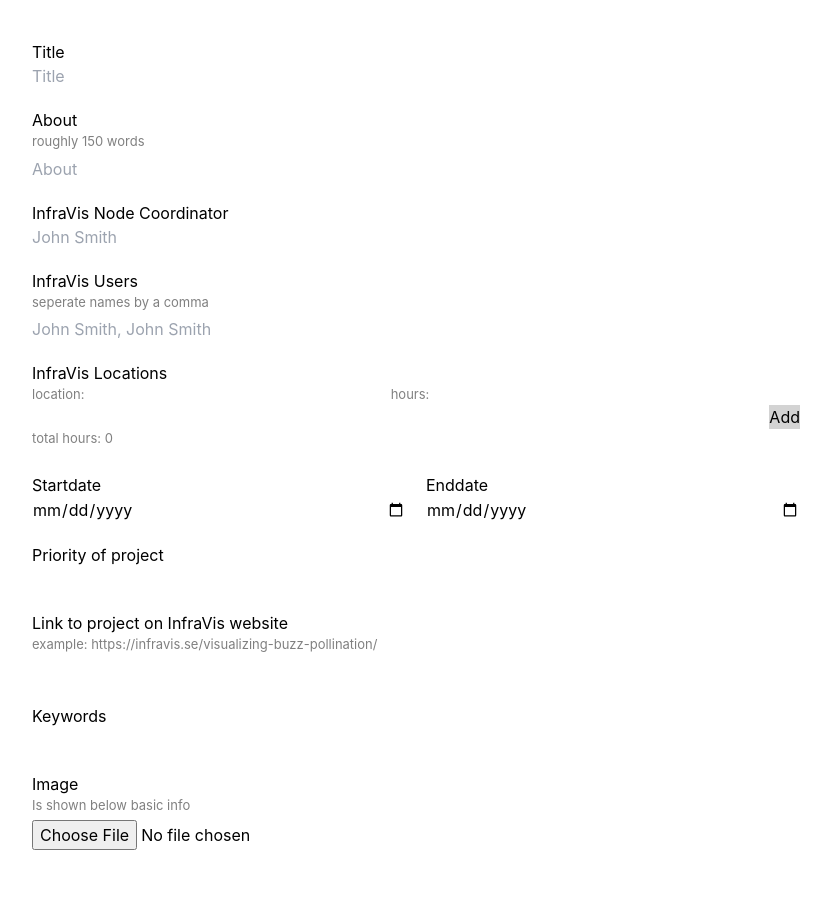
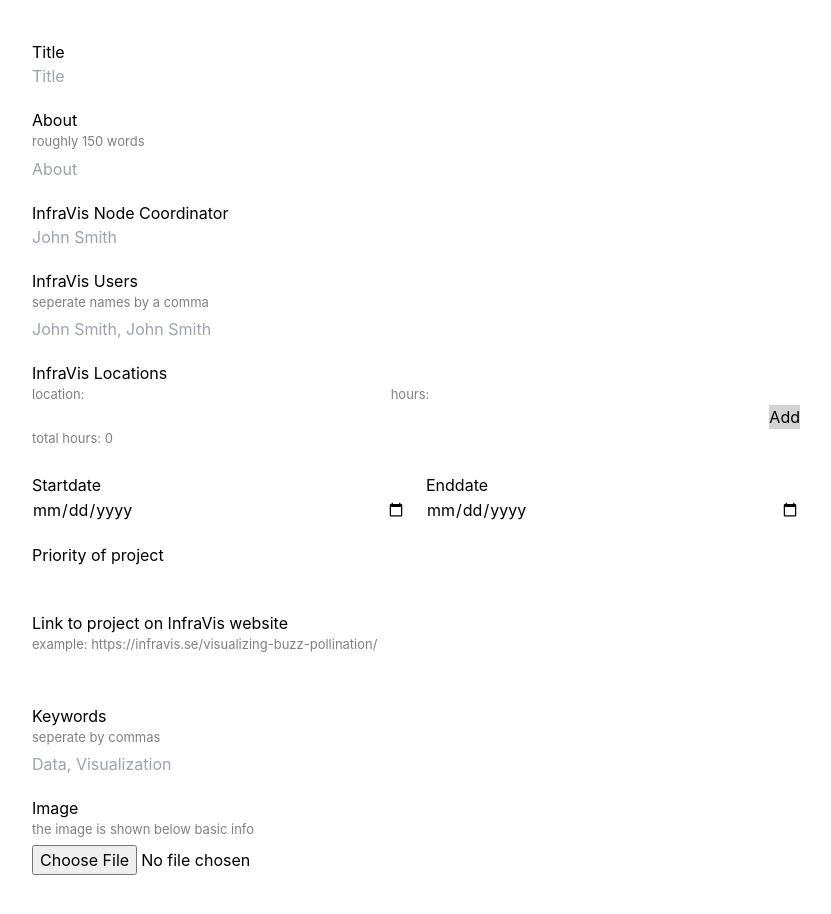
Before and after one commit to Infravis-map/visual-map, a Next.js app: page /input in a window 1280 px wide. Shown: the top 914 px of the page, without its empty margins (224-1055 px from the left). Built offline with nearby package versions, Linux system fonts and the light colour scheme.

Commit message:
fixed file upload and preview of image

```diff
--- a/pages/input.js
+++ b/pages/input.js
@@ -18,7 +18,9 @@
     const [priority, setPriority] = useState("")
     const [link, setLink] = useState("")
     const [keywords, setKeywords] = useState("")
-    const [image, setImage] = useState("")
+    const [image, setImage] = useState(null)
+
+    const imageDisplay = image ? "block" : "none"
 
     const handleSubmit = (event) => {
         event.preventDefault();
@@ -37,6 +39,12 @@
             setInstitutions(newInstitutions)
             setInstitutionName("")
             setInstitutionHours("")
+        }
+    }
+
+    const changeImage = (e) => {
+        if (e.target.files && e.target.files[0]) {
+            setImage(URL.createObjectURL(e.target.files[0]))
         }
     }
 
@@ -117,12 +125,14 @@
                 </label>
                 <label>
                     Keywords
-                    <input type="text" value={keywords} name="keywords" onChange={(e) => setKeywords(e.target.value)}></input>
+                    <p>seperate by commas</p>
+                    <input type="text" value={keywords} name="keywords" onChange={(e) => setKeywords(e.target.value)} placeholder="Data, Visualization"></input>
                 </label>
                 <label>
                     Image
-                    <p>Is shown below basic info</p>
-                    <input type="file" accept="image/*" value={image} name="image" onChange={(e) => setImage(e.target.files[0])}></input>
+                    <p>the image is shown below basic info</p>
+                    <input type="file" accept="image/*"  name="image" onChange={(e) => changeImage(e)}></input>
+                    <img src={image} className={styles.inputImage} style={{display:imageDisplay}}></img>
                 </label>
             </form>
         </div>
--- a/styles/input.module.css
+++ b/styles/input.module.css
@@ -60,6 +60,12 @@
     gap:20px;
 }
 
+.inputImage {
+    max-width: 500px;
+    border:solid;
+    margin-top: 10px;
+}
+
 @media (min-width: 700px) {
     .form {
         width:60vw;
```
